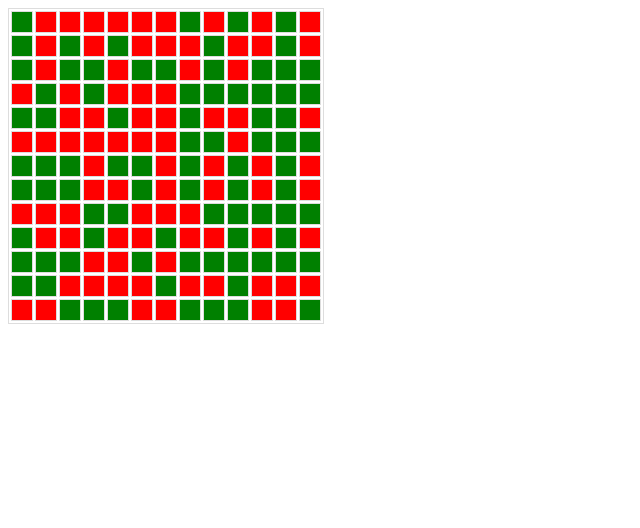
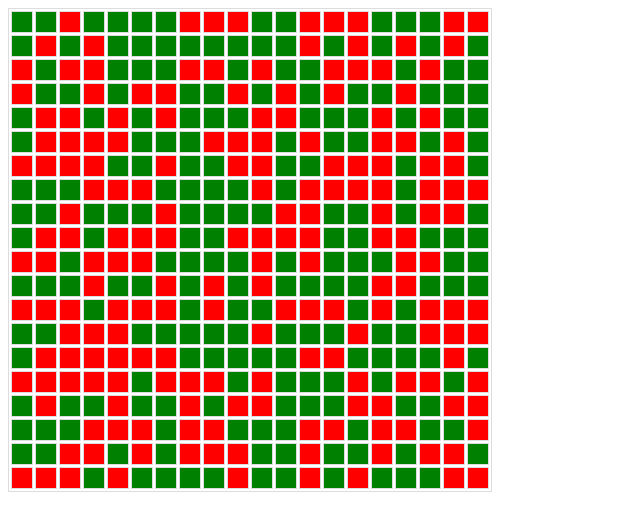
Before and after one commit to preeti1205/Game_of_Life, a website: page index.html in a window 1280 px wide. Shown: the whole page, without its empty margins (0-640 px from the left). Drawn offline with Linux system fonts and the light colour scheme.

Commit message:
working grid

```diff
--- a/index.html
+++ b/index.html
@@ -29,27 +29,42 @@
 <script src = "scripts/grid.js"></script>
 <script src = "scripts/game.js"></script>
 <script>
+var looper = function(grid, dict) {
+  for(var i = 0; i < grid.rowsCount; i++) {
+    for(var j = 0; j < grid.colsCount; j++) {
+      var nextVal = grid.getCellAt(i,j).val ;
+      grid.getCellAt(i,j).$el.css('background', dict[nextVal]);
+    }
+  }
+};
+
 (function() {
   "use strict";
 
   var grid = new Grid({
-    rows: 13,
-    cols: 13,
+    rows: 20,
+    cols: 20,
     render: {
       placeholder: ".grid"
     }
   });
   //grid.getCellAt(2,1).$el.css('background', 'green');
   var dict = {0: 'red', 1: 'green'};
-  //grid.getCellAt(2,1).$el.css('background', dict[1]);
+
 
   for(var i = 0; i < grid.rowsCount; i++) {
     for(var j = 0; j < grid.colsCount; j++) {
-      var randomVar = Math.floor(Math.random()*2);  //In JS, random function generates float
-      console.log(randomVar);
+       var randomVar = Math.floor(Math.random()*2);  //In JS, random function generates float
+       grid.getCellAt(i,j).val = randomVar ;
+      //console.log(grid.getCellAt(i,j).val);
       grid.getCellAt(i,j).$el.css('background', dict[randomVar]);
     }
   }
+
+for(var i = 0; i < 50; i++) {
+ grid = game(grid);
+ looper(grid, dict);
+ }
 
 }());
 </script>
--- a/scripts/game.js
+++ b/scripts/game.js
@@ -1,26 +1,26 @@
 var game = function(grid) {
-  var r = grid.x;
-  var c = grid.y;
+  var r = grid.rowsCount;
+  var c = grid.colsCount;
 
   for( var i = 0; i < r; i++) {
     for (var j = 0; j < c; j++) {
       var sum = findSum( i, j, grid, r, c);
       if (sum == 3) {
-        if (grid[i][j] == 0) grid[i][j] = 2;
-        else grid[i][j] = 3;
+        if (grid.getCellAt(i, j).val == 0) grid.getCellAt(i, j).val = 2;
+        else grid.getCellAt(i, j).val = 3;
       }
       if (sum == 4) {
-        if (grid[i][j] == 0) grid[i][j] = 0;
-        else grid[i][j] = 3;
+        if (grid.getCellAt(i, j).val == 0) grid.getCellAt(i, j).val = 0;
+        else grid.getCellAt(i, j).val = 3;
       }
-      else if (grid[i][j] == 0) grid[i][j] = 0;
-      else grid[i][j] = 1;
+      else if (grid.getCellAt(i, j).val == 0) grid.getCellAt(i, j).val = 0;
+      else grid.getCellAt(i, j).val = 1;
     }
   }
 
   for(var i = 0; i < r; i++) {
     for(var j = 0; j < c; j++) {
-      grid[i][j] >> 1;
+      grid.getCellAt(i, j).val >> 1;
     }
   }
 
@@ -31,8 +31,10 @@ var findSum = function( i, j, grid, r, c) {
   var sum = 0;
   for(var x = i - 1; x <= i + 1; x++) {
     for(var y = j - 1; y <= j + 1; y++) {
-      if (x >= 0 && x < r && y >= 0 && y < c)
-          sum += grid[i][j];
+      if (x >= 0 && x < r && y >= 0 && y < c) {
+        //if (grid.getCellAt(x,y).$el.css("background") == "green")
+          sum += grid.getCellAt(i, j).val;
+        }
     }
   }
   return sum;
--- a/scripts/grid.js
+++ b/scripts/grid.js
@@ -7,6 +7,7 @@
     this.$el = config.$element;
     this.x = config.x;
     this.y = config.y;
+    this.val = config.val;
   }
 
   //class Grid
```
